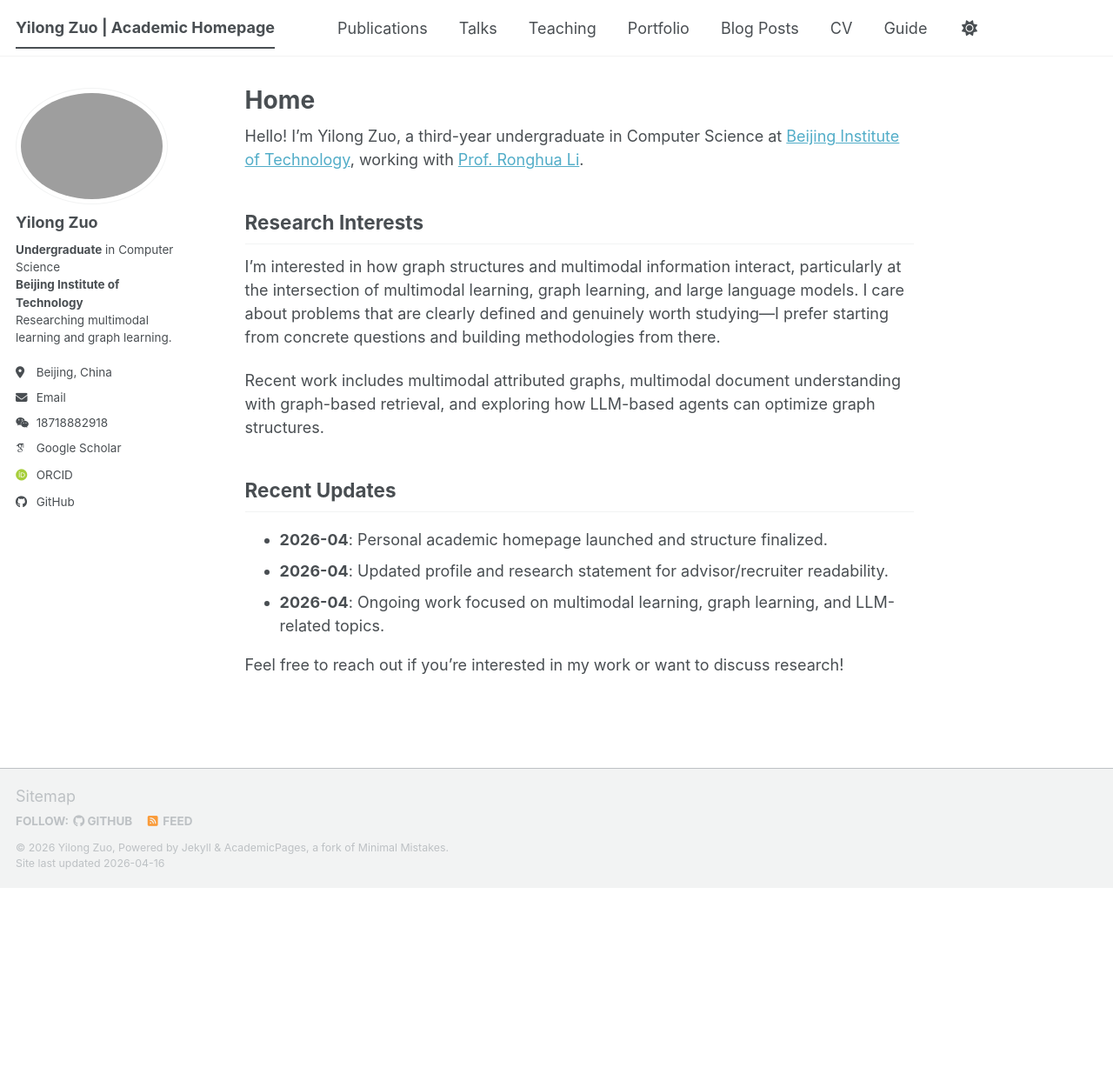
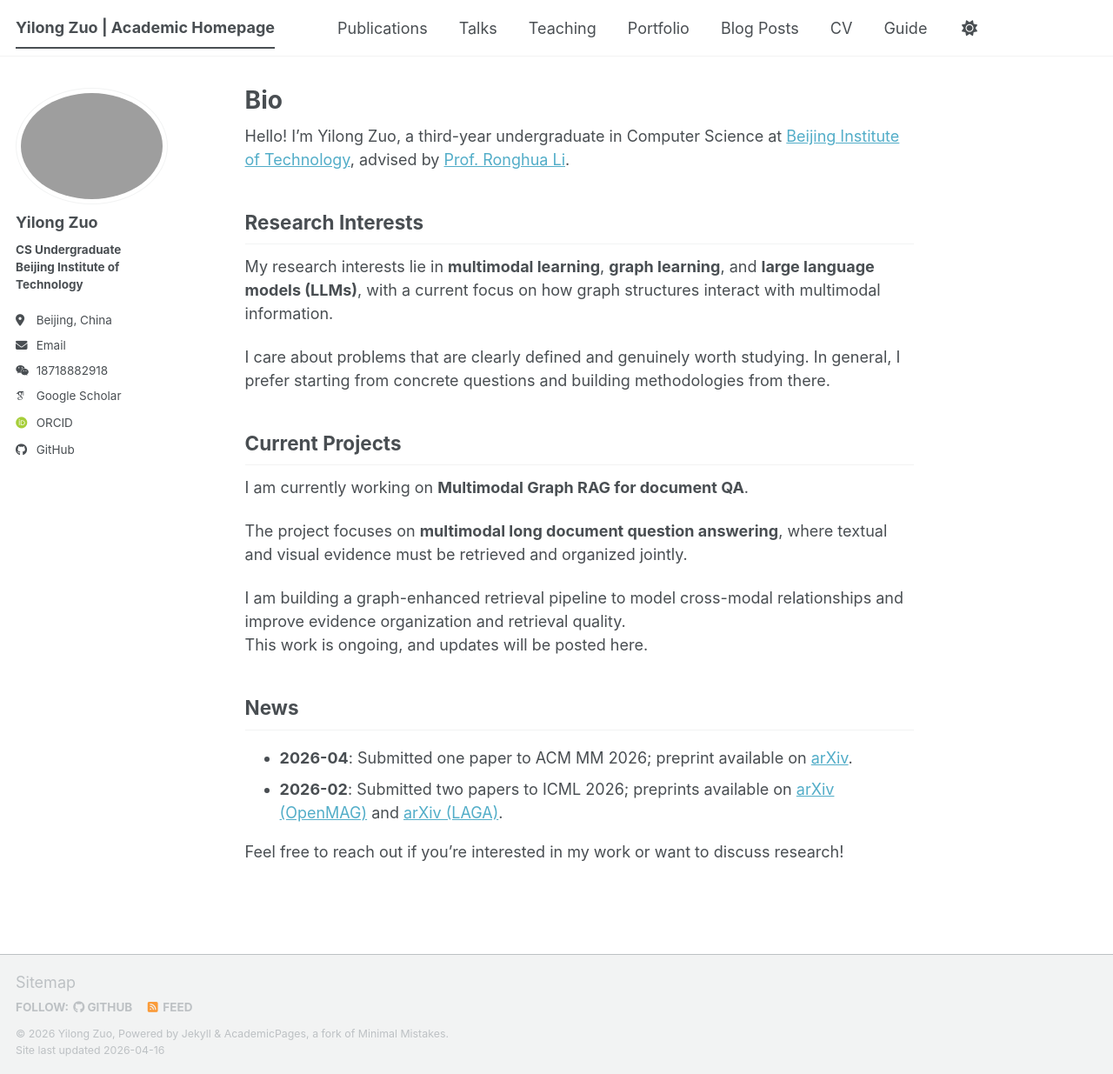
Before and after one commit to laonuo2004/laonuo2004.github.io, a Jekyll site: the page built from _pages/about.md, in a window 1280 px wide and 1235 px high. Shown: the whole window at 87% size. Built offline with Jekyll 4.4.1, drawn with Linux system fonts in a browser that asks for light colours; some web fonts are replaced; a script bundle is joined from its source files by our own code; library files that are not in the unit come from our copies.

Commit message:
update bio

```diff
--- a/_config.yml
+++ b/_config.yml
@@ -26,7 +26,7 @@ author:
   avatar           : "profile.png"
   name             : "Yilong Zuo"
   pronouns         : # example: "she/her"
-  bio              : "<strong>Undergraduate</strong> in Computer Science<br><strong>Beijing Institute of Technology</strong><br>Researching multimodal learning and graph learning."
+  bio              : "<strong>CS Undergraduate</strong><br><strong>Beijing Institute of Technology</strong>"
   location         : "Beijing, China"
   employer         : # "Prof. Ronghua Li's Group"
   uri              : # URL
--- a/_pages/about.md
+++ b/_pages/about.md
@@ -1,24 +1,32 @@
 ---
 permalink: /
-title: "Home"
+title: "Bio"
 author_profile: true
 redirect_from:
   - /about/
   - /about.html
 ---
 
-Hello! I'm Yilong Zuo, a third-year undergraduate in Computer Science at [Beijing Institute of Technology](https://www.bit.edu.cn/), working with [Prof. Ronghua Li](https://ronghuali.github.io/).
+Hello! I'm Yilong Zuo, a third-year undergraduate in Computer Science at [Beijing Institute of Technology](https://www.bit.edu.cn/), advised by [Prof. Ronghua Li](https://ronghuali.github.io/).
 
 ## Research Interests
 
-I'm interested in how graph structures and multimodal information interact, particularly at the intersection of multimodal learning, graph learning, and large language models. I care about problems that are clearly defined and genuinely worth studying—I prefer starting from concrete questions and building methodologies from there.
+My research interests lie in **multimodal learning**, **graph learning**, and **large language models (LLMs)**, with a current focus on how graph structures interact with multimodal information.
 
-Recent work includes multimodal attributed graphs, multimodal document understanding with graph-based retrieval, and exploring how LLM-based agents can optimize graph structures.
+I care about problems that are clearly defined and genuinely worth studying. In general, I prefer starting from concrete questions and building methodologies from there.
 
-## Recent Updates
+## Current Projects
 
-- **2026-04**: Personal academic homepage launched and structure finalized.
-- **2026-04**: Updated profile and research statement for advisor/recruiter readability.
-- **2026-04**: Ongoing work focused on multimodal learning, graph learning, and LLM-related topics.
+I am currently working on **Multimodal Graph RAG for document QA**.
+
+The project focuses on **multimodal long document question answering**, where textual and visual evidence must be retrieved and organized jointly.
+
+I am building a graph-enhanced retrieval pipeline to model cross-modal relationships and improve evidence organization and retrieval quality.
+This work is ongoing, and updates will be posted here.
+
+## News
+
+- **2026-04**: Submitted one paper to ACM MM 2026; preprint available on [arXiv](https://arxiv.org/abs/2604.12271).
+- **2026-02**: Submitted two papers to ICML 2026; preprints available on [arXiv (OpenMAG)](https://arxiv.org/abs/2602.05576) and [arXiv (LAGA)](https://arxiv.org/abs/2510.08952).
 
 Feel free to reach out if you're interested in my work or want to discuss research!
```
